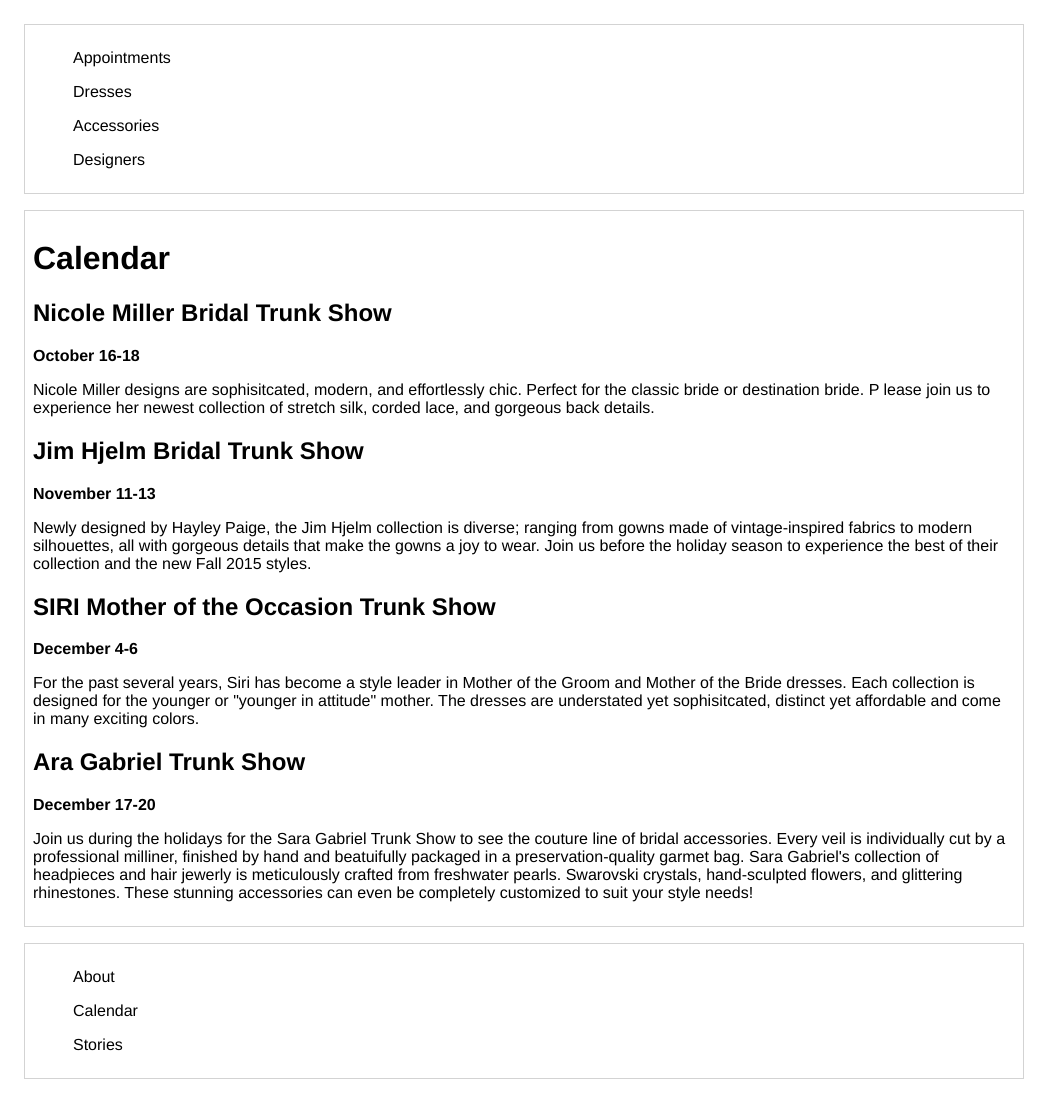
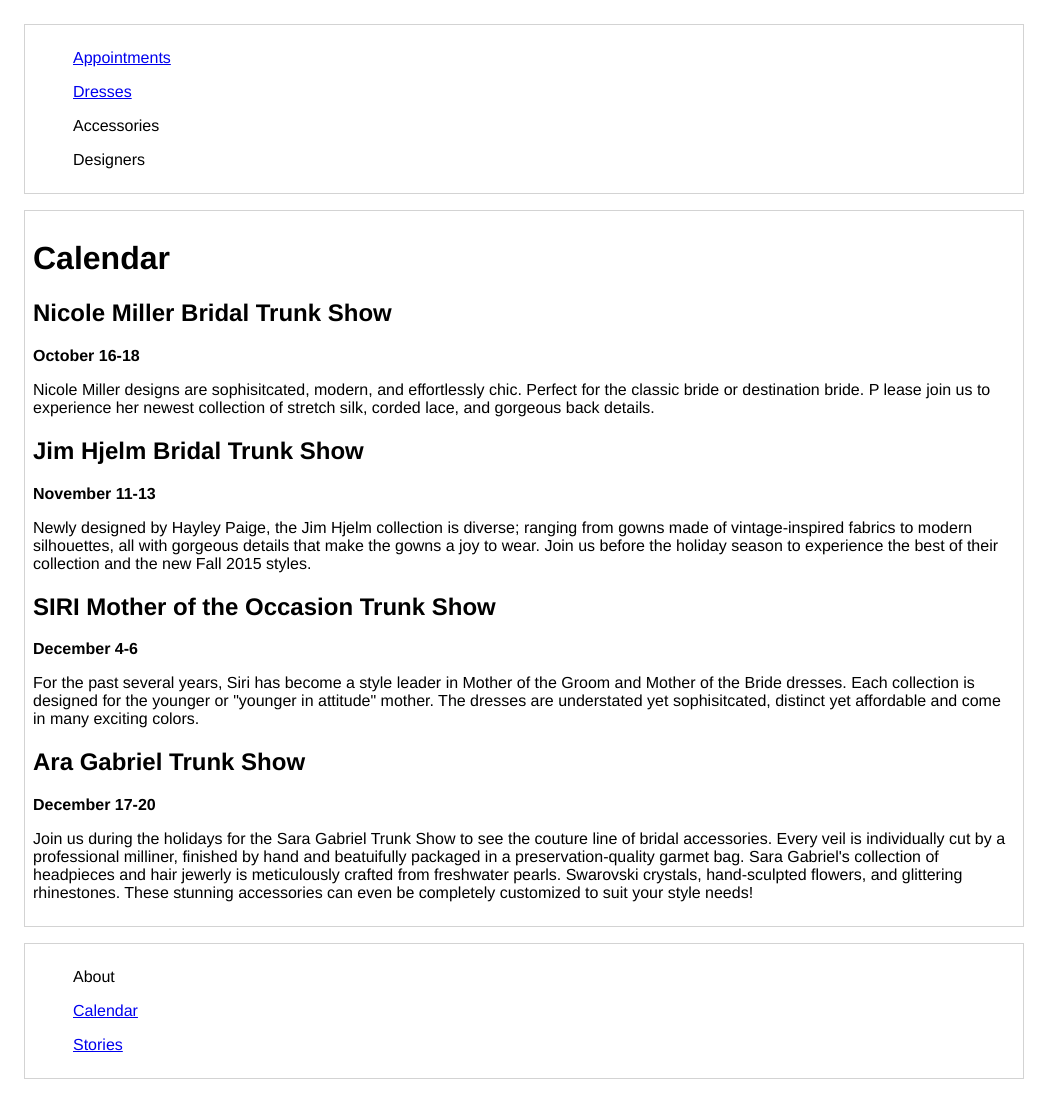
Before and after one commit to samanthaweiss/bridalboutique, a plain HTML site: page wireframes/calendar.html in a window 1280 px wide. Shown: the whole page, without its empty margins (0-1063 px from the left). Drawn offline with Linux system fonts and the light colour scheme.

Commit message:
added links

```diff
--- a/wireframes/calendar.html
+++ b/wireframes/calendar.html
@@ -7,8 +7,8 @@
     <title>Barb's Bridal Boutique</title>
     <meta name="description" content="Home">
   <nav>
-    <ul>Appointments</ul>
-    <ul>Dresses</ul>
+    <ul><a href="appointments.html">Appointments</a></ul>
+    <ul><a href="product.html">Dresses</a></ul>
     <ul>Accessories</ul>
     <ul>Designers</ul>
   </nav>
@@ -53,7 +53,7 @@
 
   <footer>
     <ul>About</ul>
-    <ul>Calendar</ul>
-    <ul>Stories</ul>
+    <ul><a href="calendar.html">Calendar</a></ul>
+    <ul><a href="storeis.html">Stories</a></ul>
   </footer>
 </html>
```
Also changed, not shown: wireframes/appointments.html (+4 -4 lines), wireframes/contact.html (+4 -4 lines), wireframes/employees.html (+4 -4 lines), wireframes/index.html (+2 -2 lines), wireframes/product.html (+4 -4 lines), wireframes/stories.html (+4 -4 lines).
